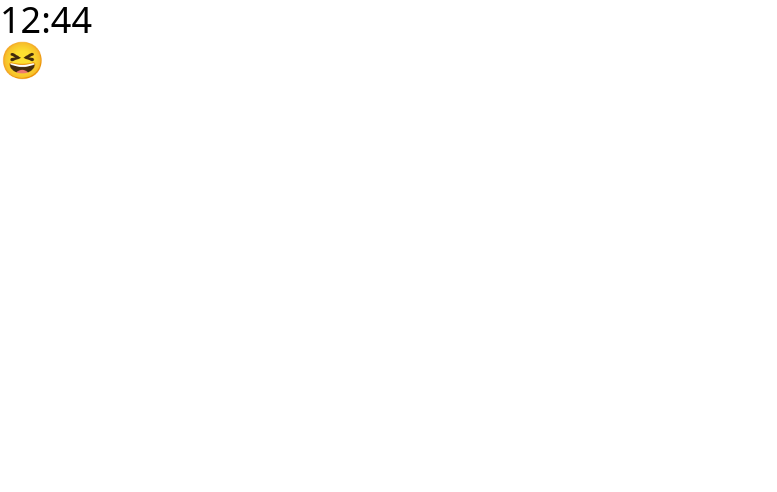
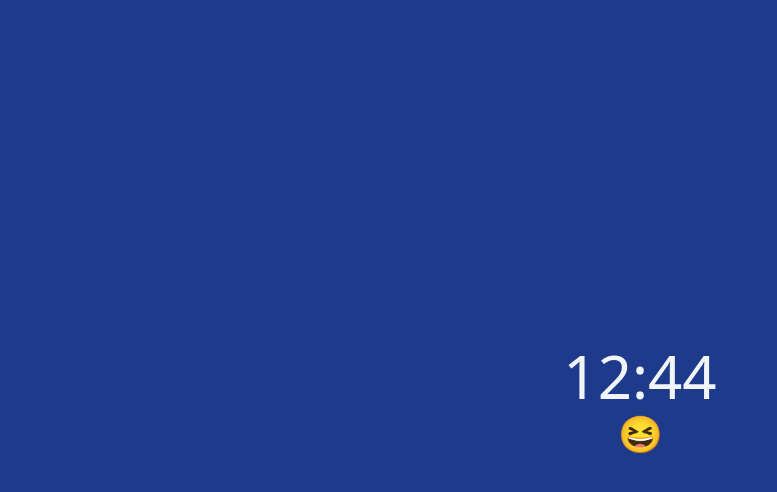
Before and after one commit to dycat/deskcat, a Next.js app: page / in a window 1280 px wide. Shown: the top 492 px of the page, without its empty margins (0-777 px from the left). Built offline with nearby package versions, Linux system fonts and the light colour scheme.

Commit message:
reinit tailwindcsss

```diff
--- a/components/clock.js
+++ b/components/clock.js
@@ -27,7 +27,7 @@ function Clock() {
     };
   }, [time]);
 
-  return <div className="clock text-4xl">{formattedTime(time)}</div>;
+  return <div className="text-center text-slate-100 text-6xl mb-2">{formattedTime(time)}</div>;
 }
 
 export default Clock;
--- a/pages/App.tsx
+++ b/pages/App.tsx
@@ -31,7 +31,7 @@ function randomItem(array) {
 function App() {
   // const style = useStyles();
   return (
-    <div className="flex h-screen bg-blue-900">
+    <div className="flex flex-col justify-center h-screen bg-blue-900">
       <Clock></Clock>
       <Hello></Hello>
     </div>
--- a/tailwind.config.js
+++ b/tailwind.config.js
@@ -1,7 +1,7 @@
 module.exports = {
   content: [
-    './pages/**/*.{js, jsx, tsx, ts}',
-    './components/**/*.{js, jsx, tsx, ts}',
+    "./pages/**/*.{js,ts,jsx,tsx}",
+    "./components/**/*.{js,ts,jsx,tsx}",
   ],
   theme: {
     extend: {},
```
